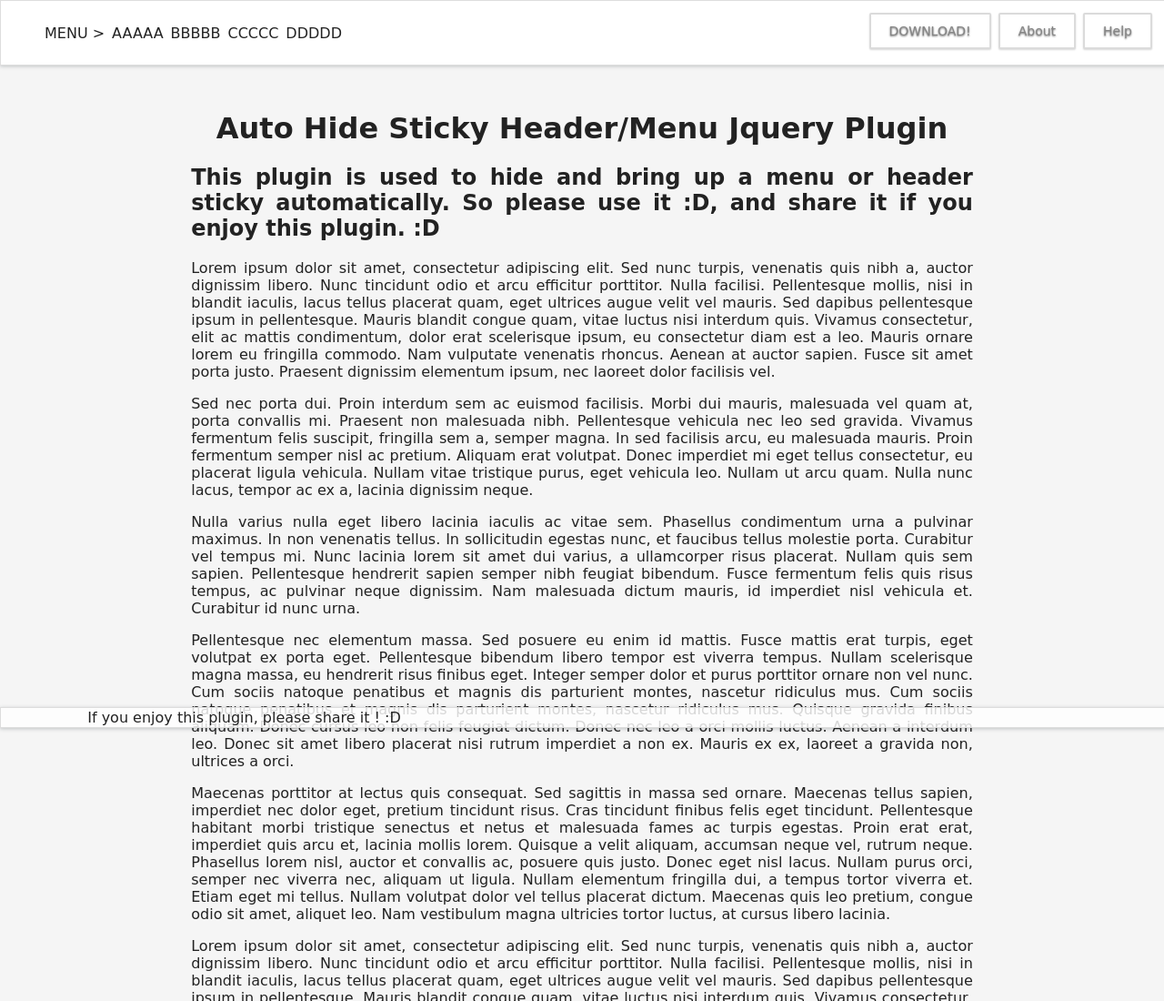
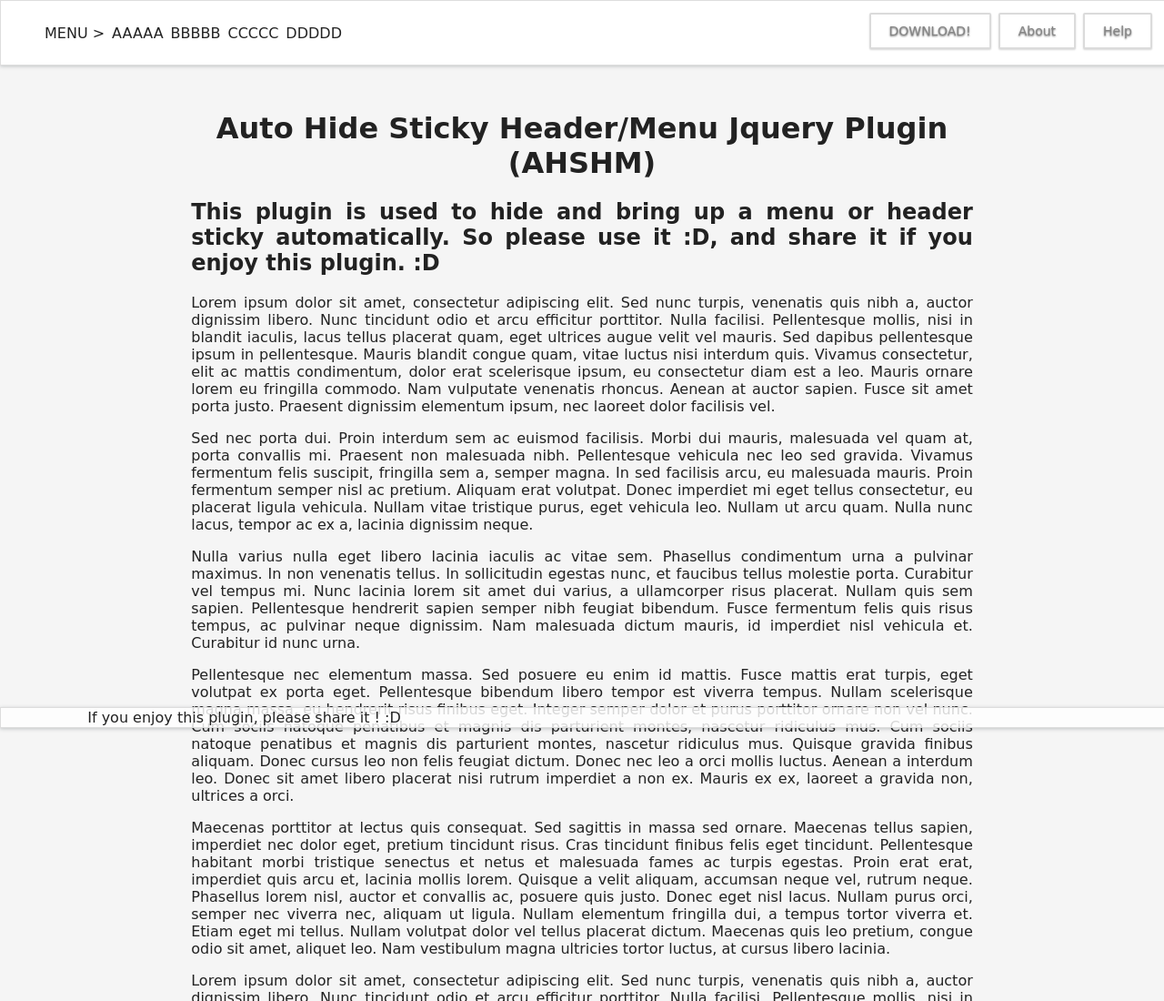
Before and after one commit to bagusa4/Auto-Hide-Sticky-Header-Menu-Jquery-Plugin, a plain HTML site: page index.html in a window 1280 px wide. Shown: the top 1100 px of the page at 91% size. Drawn offline with Linux system fonts and the light colour scheme.

Commit message:
Update index.html

```diff
--- a/index.html
+++ b/index.html
@@ -2,7 +2,7 @@
 <html lang="en">
 <head>
   <meta http-equiv="content-type" content="text/html; charset=UTF-8">
-  <title>Auto Hide Sticky Header/Menu Jquery Plugin by Bagusa4</title>
+  <title>Auto Hide Sticky Header/Menu Jquery Plugin by Bagusa4 - AHSHM</title>
 
   <script type='text/javascript' src='demosrc/jquery.js'></script>
   <script type='text/javascript' src='demosrc/jquery-ui.min.js'></script>
@@ -277,7 +277,7 @@ $( "#downloaddialog" ).dialog({
 	<p> Download this plugin on <b><a target="_blank" href="https://github.com/Bagusa4/Auto-Hide-Sticky-Header-Menu-Jquery-Plugin.git">GitHub</a></b> :D </p>
 </div>
 <div id="container">
-<h1> Auto Hide Sticky Header/Menu Jquery Plugin </h1>
+<h1> Auto Hide Sticky Header/Menu Jquery Plugin (AHSHM) </h1>
 
 <h2> This plugin is used to hide and bring up a menu or header sticky automatically. So please use it :D, and share it if you enjoy this plugin. :D </h2>
 
```
